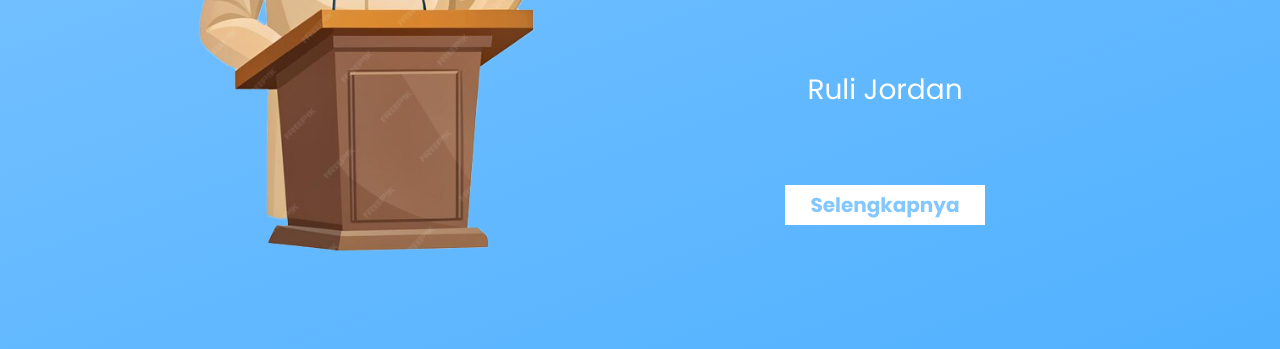
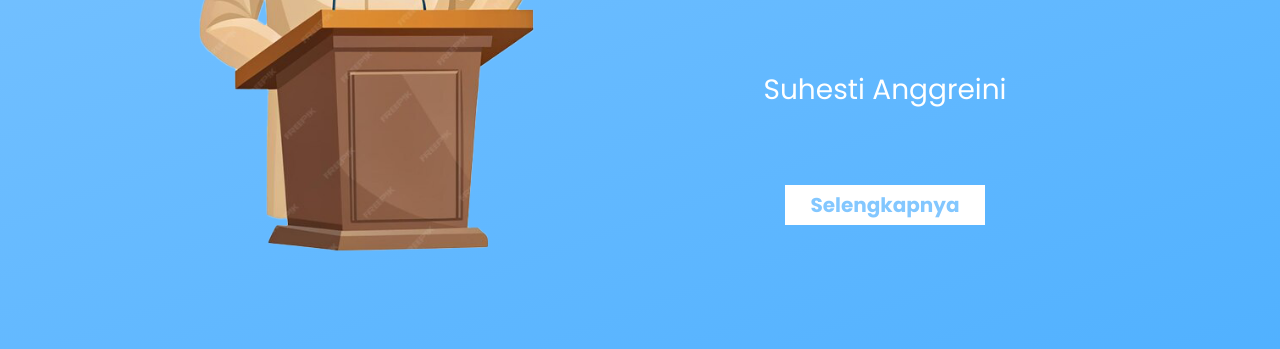
Before and after one commit to JShadowRDN/media-pembelajaran-mahatera, a plain HTML site: page index.html in a window 1280 px wide. Shown: the part 451-800 px from the top of the page. Drawn offline with nearby package versions, Linux system fonts and the light colour scheme.

Commit message:
Update index.html

```diff
--- a/index.html
+++ b/index.html
@@ -47,7 +47,7 @@
           <div class="col-md-6 hero-tagline my-auto" >
               <h1>MAHATERA</h1>
               <p>Mading Bahasa Teks Ceramah</p>
-              <p><small>Ruli Jordan</small></p>
+              <p><small>Suhesti Anggreini</small></p>
 
               <button class="button-lg-primary" onclick="scrollToSection('pengertian')">Selengkapnya</button>
           </div>
```
